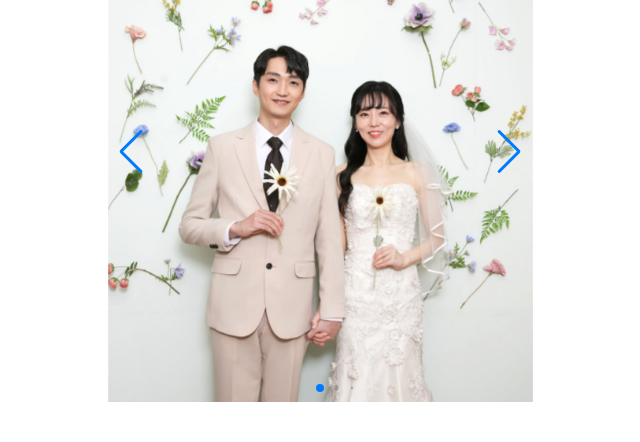
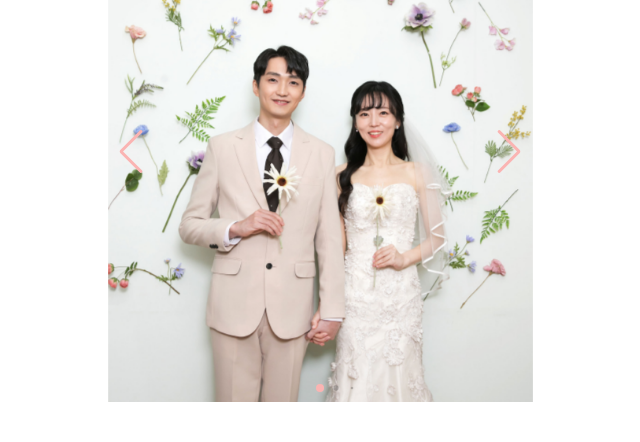
Before and after one commit to soljihwang/jaeukjeong, a plain HTML site: page index.html in a window 1280 px wide. Shown: the part 2034-2476 px from the top of the page, 320-960 px from the left. Drawn offline with Linux system fonts and the light colour scheme.

Commit message:
Add files via upload

```diff
--- a/css/common.css
+++ b/css/common.css
@@ -93,6 +93,15 @@ img {
 .gallery .swiper-slide {
 }
 
+.gallery .swiper-button-next,
+.gallery .swiper-button-prev {
+    color: #fab4b2;
+}
+
+.gallery .swiper-pagination .swiper-pagination-bullet.swiper-pagination-bullet-active {
+    background-color: #fab4b2;
+}
+
 .image__bottom {
     padding: 6.25em 0;
     text-align: center;
```
